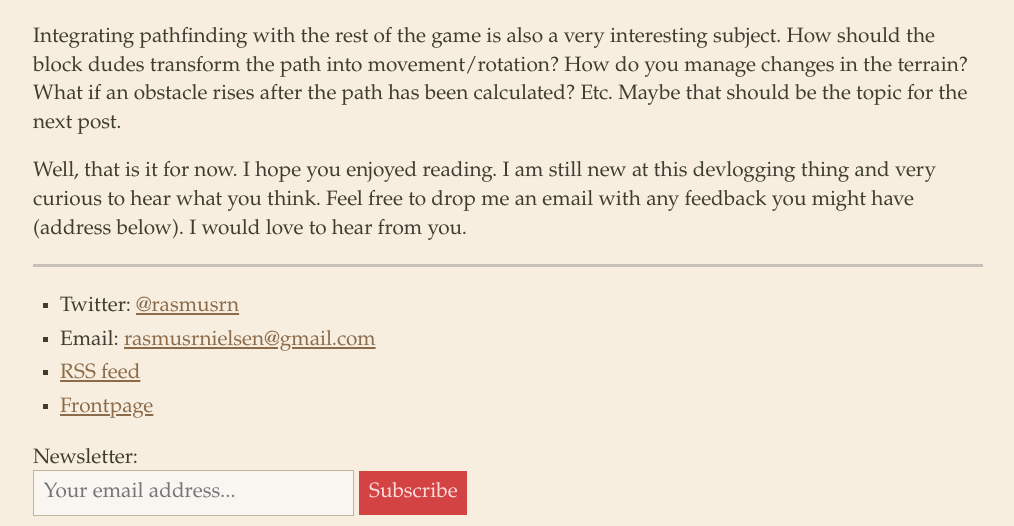
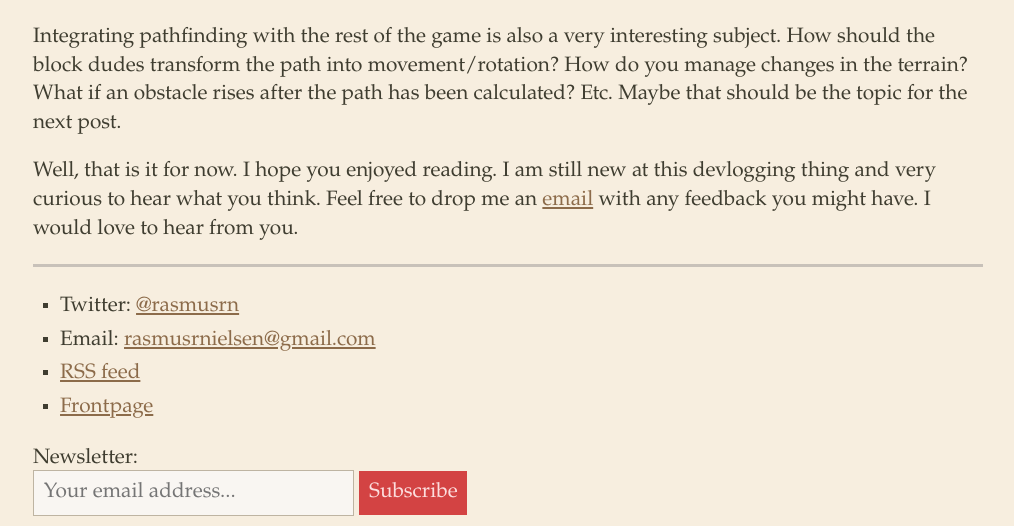
Before and after one commit to chopmo/rasmusrn.github.io, a Jekyll site: the page built from _posts/2015-05-10-pathfinding.markdown, in a window 1280 px wide and 900 px high, scrolled down 3622 px, cut to the strip 374-900 px from the top of the window. Shown: the whole strip, without its empty margins (132-1146 px from the left). Built offline with Jekyll 4.4.1, drawn with Linux system fonts in a browser that asks for light colours.

Commit message:
Link to email
You use lots of links throughout the article, so why not link to your
email instead of telling readers to find it below?

```diff
--- a/_posts/2015-05-10-pathfinding.markdown
+++ b/_posts/2015-05-10-pathfinding.markdown
@@ -89,4 +89,4 @@ And at long last for this post's grand finale. A video!
 
 Integrating pathfinding with the rest of the game is also a very interesting subject. How should the block dudes transform the path into movement/rotation? How do you manage changes in the terrain? What if an obstacle rises after the path has been calculated? Etc. Maybe that should be the topic for the next post.
 
-Well, that is it for now. I hope you enjoyed reading. I am still new at this devlogging thing and very curious to hear what you think. Feel free to drop me an email with any feedback you might have (address below). I would love to hear from you.
+Well, that is it for now. I hope you enjoyed reading. I am still new at this devlogging thing and very curious to hear what you think. Feel free to drop me an <a href="mailto:rasmusrnielsen@gmail.com">email</a> with any feedback you might have. I would love to hear from you.
```
